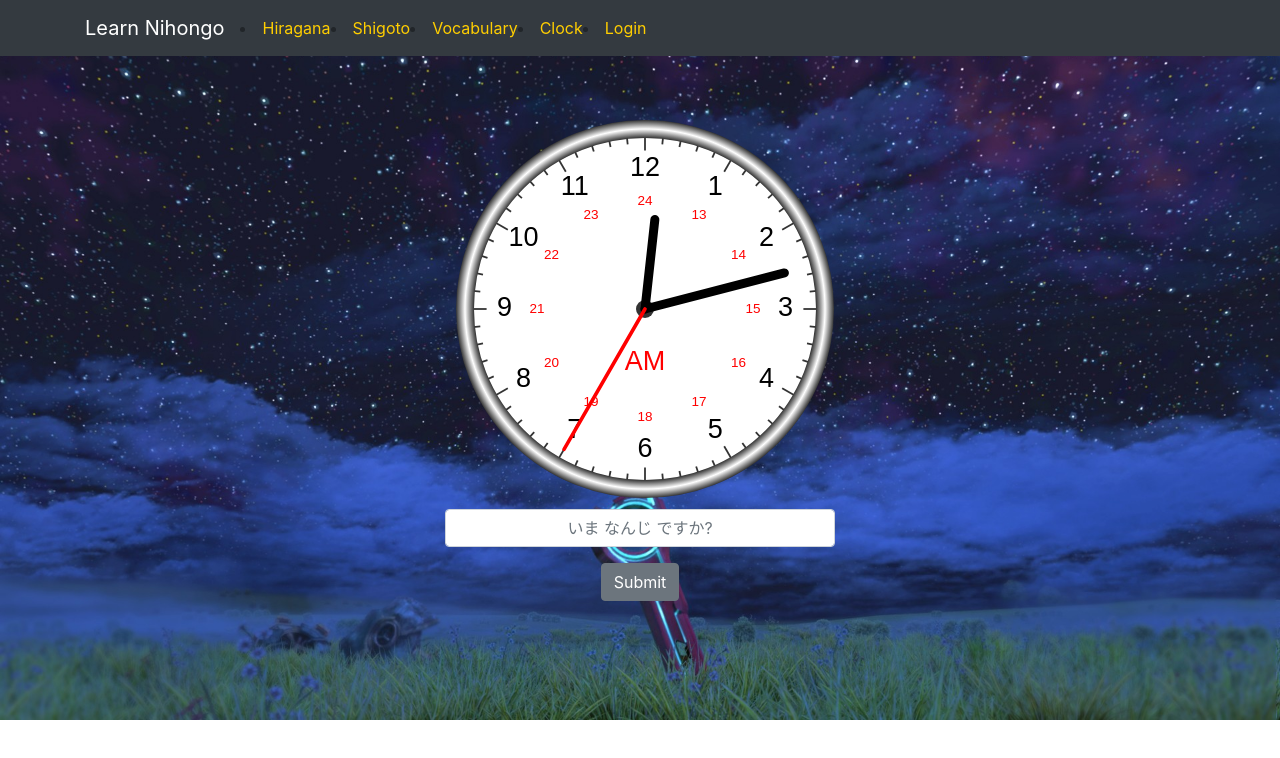
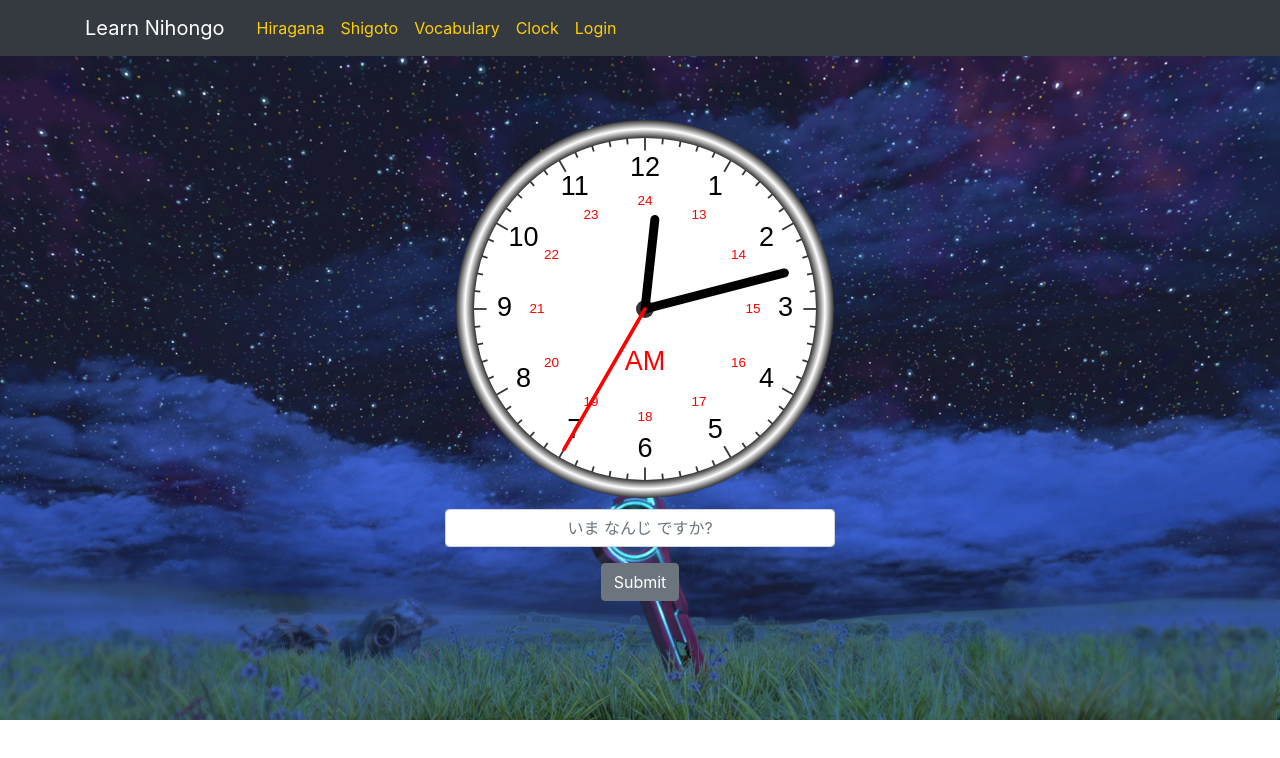
Before and after one commit to AmeDin/nihongo, a React (Create React App) app: page /clock in a window 1280 px wide. Shown: the top 758 px of the page. Built offline with nearby package versions, Linux system fonts and the light colour scheme.

Commit message:
toggle update

```diff
--- a/src/App.css
+++ b/src/App.css
@@ -3,7 +3,7 @@ a{
 }
 
 a:hover {
-    background-color: #deff00;
+    background-color: #856404;
 }
 
 /* visited link */
--- a/src/components/AppNavBar.js
+++ b/src/components/AppNavBar.js
@@ -33,33 +33,33 @@ class AppNavbar extends Component {
 
         const authLinks = (
             <Fragment>
-                <NavItem>
-                    <NavLink to="/hiragana">
+                <NavItem className="noBullet">
+                    <NavLink to="/hiragana" onClick={this.toggle}>
                         Hiragana
                     </NavLink>
                 </NavItem>
-                <NavItem>
-                    <NavLink to="/shigoto">
+                <NavItem className="noBullet">
+                    <NavLink to="/shigoto" onClick={this.toggle}>
                         Shigoto
                     </NavLink>
                 </NavItem>
-                <NavItem>
-                    <NavLink to="/vocabulary">
+                <NavItem className="noBullet">
+                    <NavLink to="/vocabulary" onClick={this.toggle}>
                         Vocabulary
                     </NavLink>
                 </NavItem>
-                <NavItem>
-                        <NavLink to="/clock">
+                <NavItem className="noBullet">
+                        <NavLink to="/clock" onClick={this.toggle}>
                             Clock
                         </NavLink>
                 </NavItem>
-                <NavItem>
-                    <NavLink to="/shigotoAdmin">
+                <NavItem className="noBullet">
+                    <NavLink to="/shigotoAdmin" onClick={this.toggle}>
                         Shigoto (Admin)
                     </NavLink>
                 </NavItem>
-                <NavItem>
-                    <NavLink to="/vocabularyAdmin">
+                <NavItem className="noBullet">
+                    <NavLink to="/vocabularyAdmin" onClick={this.toggle}>
                         Vocabulary (Admin)
                     </NavLink>
                 </NavItem>
@@ -70,23 +70,23 @@ class AppNavbar extends Component {
         const guestLinks = (
 
             <Fragment>
-                <NavItem>
-                    <NavLink to="/hiragana">
+                <NavItem className="noBullet">
+                    <NavLink to="/hiragana" onClick={this.toggle}>
                         Hiragana
                     </NavLink>
                 </NavItem>
-                <NavItem>
-                    <NavLink to="/shigoto">
+                <NavItem className="noBullet">
+                    <NavLink to="/shigoto" onClick={this.toggle}>
                         Shigoto
                     </NavLink>
                 </NavItem>
-                <NavItem>
-                        <NavLink to="/vocabulary">
+                <NavItem className="noBullet">
+                        <NavLink to="/vocabulary" onClick={this.toggle}>
                             Vocabulary
                         </NavLink>
                 </NavItem>
-                <NavItem>
-                        <NavLink to="/clock">
+                <NavItem className="noBullet">
+                        <NavLink to="/clock" onClick={this.toggle}>
                             Clock
                         </NavLink>
                 </NavItem>
--- a/src/components/LoginModal.js
+++ b/src/components/LoginModal.js
@@ -67,7 +67,7 @@ export class LoginModal extends Component {
         console.log(this.props)
         console.log(this.state)
         return (
-            <NavItem>
+            <NavItem  className="noBullet">
                 <NavLink onClick={this.toggle} to="#" >
                     Login
                 </NavLink>
--- a/src/index.css
+++ b/src/index.css
@@ -215,3 +215,8 @@ body.react-confirm-alert-body-element {
   -o-animation: react-confirm-alert-fadeIn 0.5s 0.2s forwards;
   animation: react-confirm-alert-fadeIn 0.5s 0.2s forwards;
 }
+
+.noBullet {
+  list-style-type: none;
+  margin-left: 1em;
+}
```
